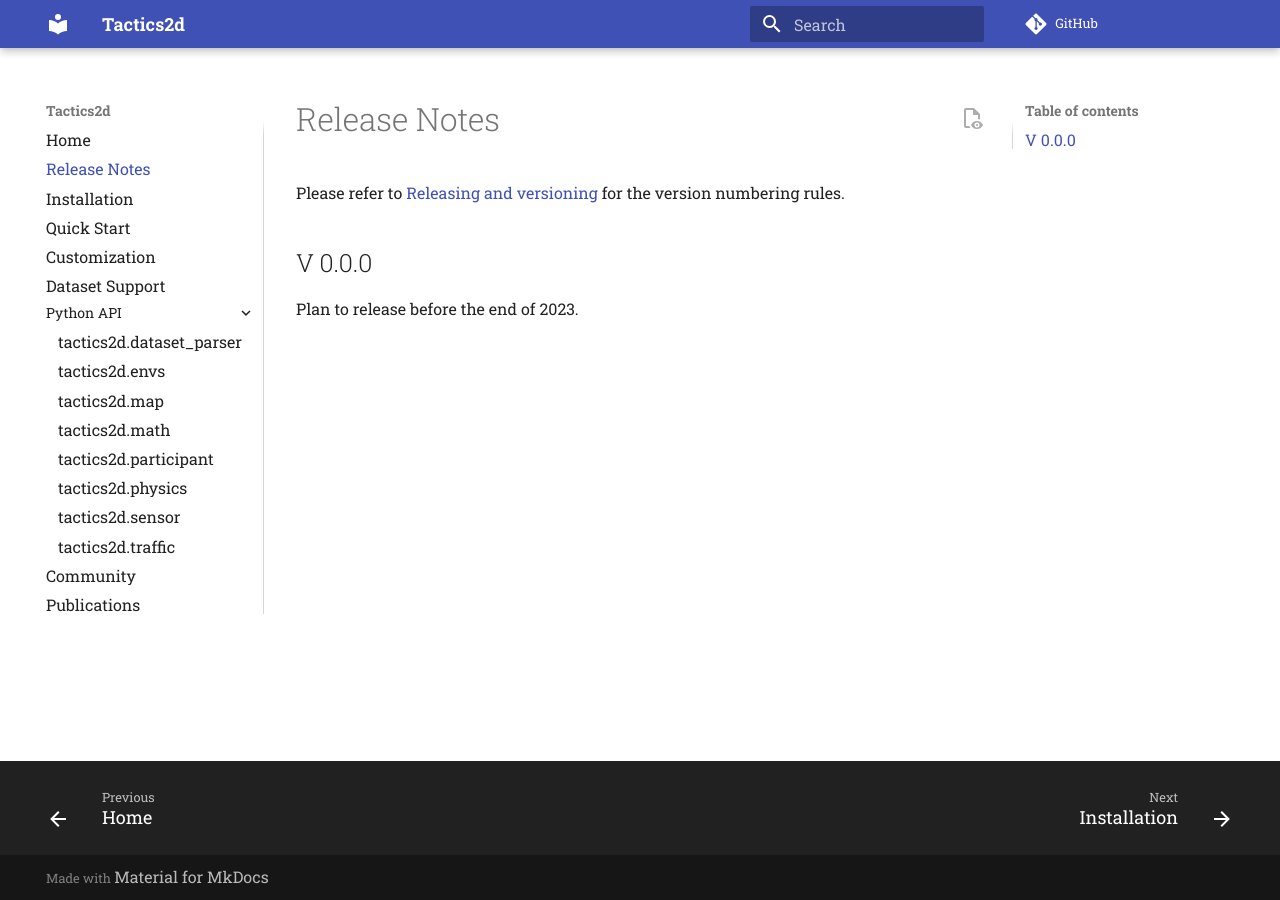
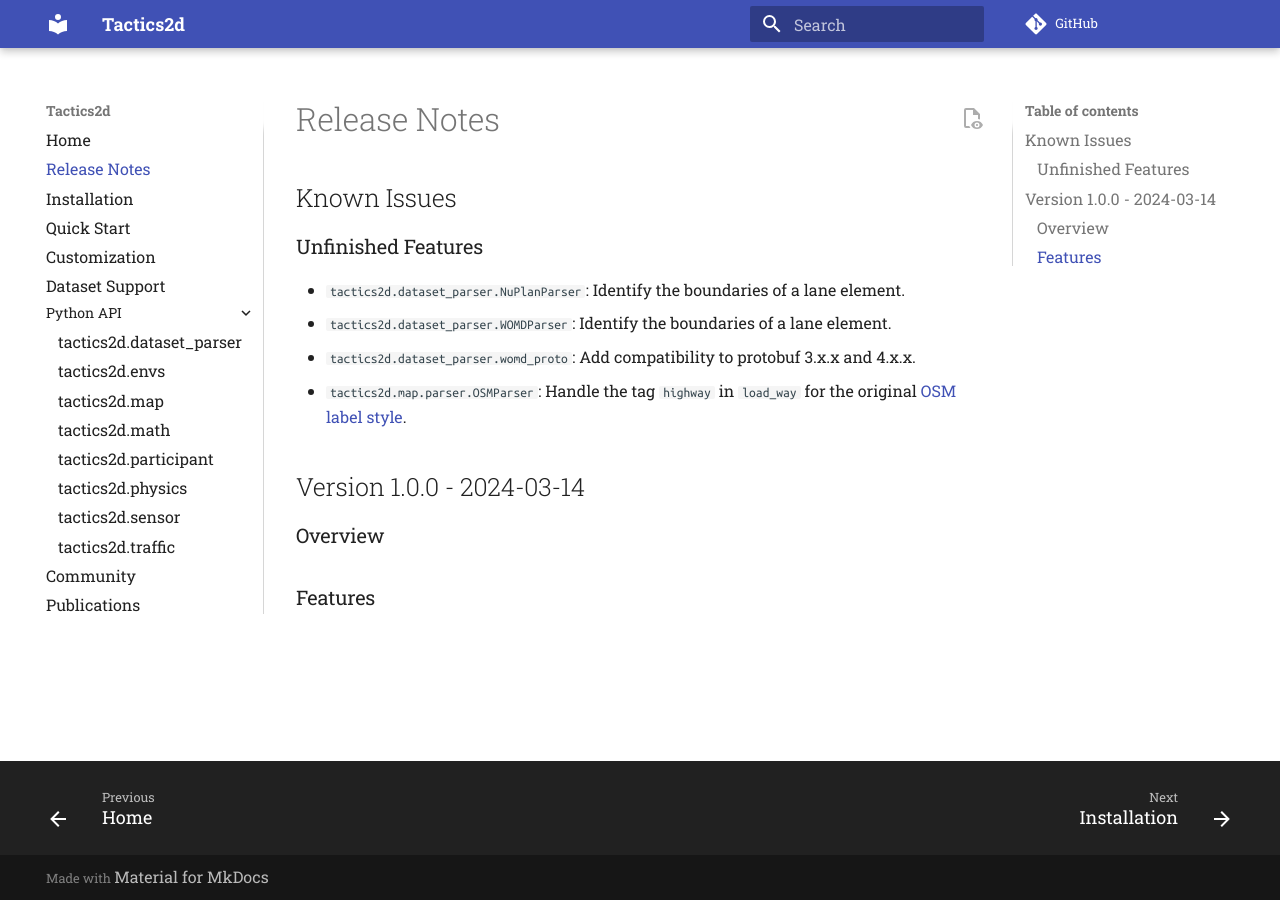
Before and after one commit to WoodOxen/tactics2d, an MkDocs documentation site: the page built from docs/release_notes.md, in a window 1280 px wide. Built offline with MkDocs 1.6.1 and Material for MkDocs 9.7.7, drawn with Linux system fonts in a browser that asks for light colours; comment, search, counter and statistics services are not loaded.

```diff
--- a/docs/release_notes.md
+++ b/docs/release_notes.md
@@ -1,7 +1,16 @@
 # Release Notes
 
-Please refer to [Releasing and versioning](https://py-pkgs.org/07-releasing-versioning.html) for the version numbering rules.
+## Known Issues
 
-## V 0.0.0
+### Unfinished Features
 
-Plan to release before the end of 2023.
+- `tactics2d.dataset_parser.NuPlanParser`: Identify the boundaries of a lane element.
+- `tactics2d.dataset_parser.WOMDParser`: Identify the boundaries of a lane element.
+- `tactics2d.dataset_parser.womd_proto`: Add compatibility to protobuf 3.x.x and 4.x.x.
+- `tactics2d.map.parser.OSMParser`: Handle the tag `highway` in `load_way` for the original [OSM label style](https://wiki.openstreetmap.org/wiki/Key:lanes).
+
+## Version 1.0.0 - 2024-03-14
+
+### Overview
+
+### Features
```
Also changed, not shown: CHANGELOG.md (added, +13 -0 lines), README.md (+23 -11 lines), setup.cfg (+14 -12 lines), 1 other file.
